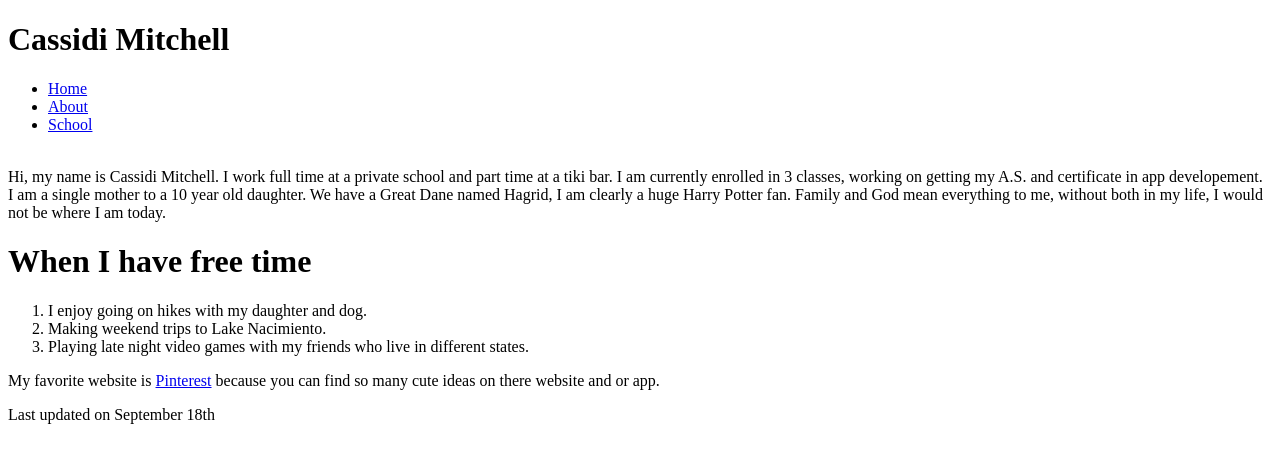
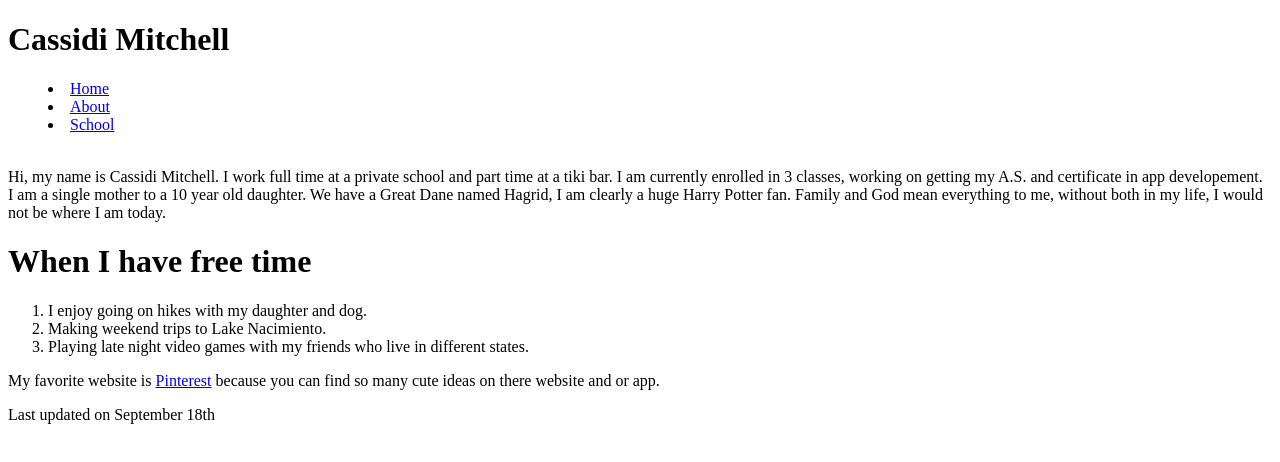
Before and after one commit to cassidim/CIS132, a plain HTML site: page index.html in a window 1280 px wide. Drawn offline with Linux system fonts and the light colour scheme.

Commit message:
Update index.html

```diff
--- a/index.html
+++ b/index.html
@@ -8,11 +8,11 @@
 
 <h1><strong>Cassidi Mitchell</strong></h1>
     <nav>
-        <ul>
+        <menu>
         <li><a href="index.html">Home</a></li>
         <li><a href="about.html">About</a></li>
     <li><a href="http://www.elcaminocollege.edu">School</a></li>
-        </ul></nav>
+        </menu></nav>
 <p><br>Hi, my name is Cassidi Mitchell. I work full time at a private school and part time at a tiki bar. I am currently enrolled in 3 classes, working on getting my A.S. and certificate in app developement. I am a single mother to a 10 year old daughter. We have a Great Dane named Hagrid, I am clearly a huge Harry Potter fan. Family and God mean everything to me, without both in my life, I would not be where I am today.</p>
 
 
```
